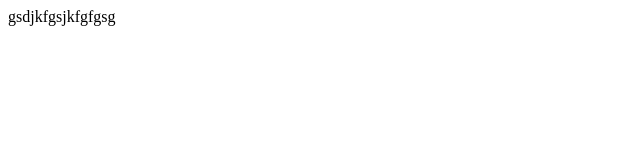
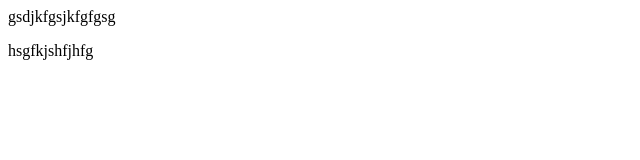
Before and after one commit to avinash16singh/my-first-repo, a plain HTML site: page index.html in a window 1280 px wide. Shown: the whole page, without its empty margins (0-640 px from the left). Drawn offline with Linux system fonts and the light colour scheme.

Commit message:
Update index.html

```diff
--- a/index.html
+++ b/index.html
@@ -1 +1,2 @@
 <p> gsdjkfgsjkfgfgsg </p>
+<p>hsgfkjshfjhfg</p>
```
